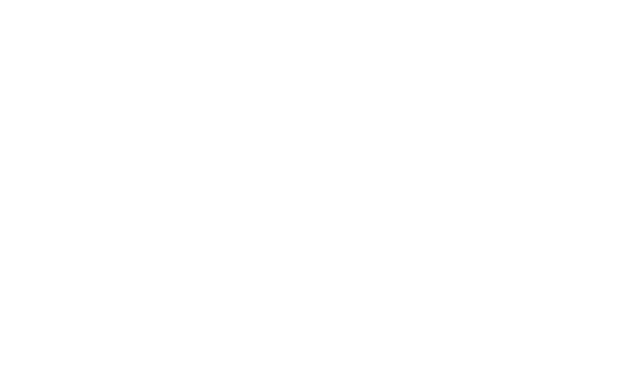
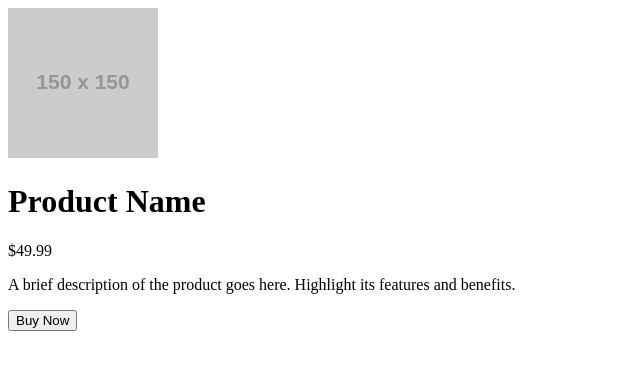
Before and after one commit to acciojob/pricing-card-bhpuja, a website: page main.html in a window 1280 px wide. Shown: the whole page, without its empty margins (0-640 px from the left). Drawn offline with Linux system fonts and the light colour scheme; placeholder pictures from the web are drawn by us.

Commit message:
created a submission

```diff
--- a/main.html
+++ b/main.html
@@ -1,16 +1,18 @@
 <!DOCTYPE html>
-
-<html>
-
+<html lang="en">
 <head>
-	<link rel="stylesheet" href="styles.css">
+  <meta charset="UTF-8">
+  <meta name="viewport" content="width=device-width, initial-scale=1.0">
+  <title>Pricing Card</title>
+  <link rel="stylesheet" href="styles.css">
 </head>
-
 <body>
-	<!-- the entire body must be written by student -->
-    <script type="text/javascript" src="./script.js">
-</script>
-
+  <div class="card">
+    <img src="https://via.placeholder.com/150" alt="Product Image" class="card-image">
+    <h1 class="card-title">Product Name</h1>
+    <p class="card-price">$49.99</p>
+    <p class="card-description">A brief description of the product goes here. Highlight its features and benefits.</p>
+    <button class="buy-now-button">Buy Now</button>
+  </div>
 </body>
-
 </html>
```
